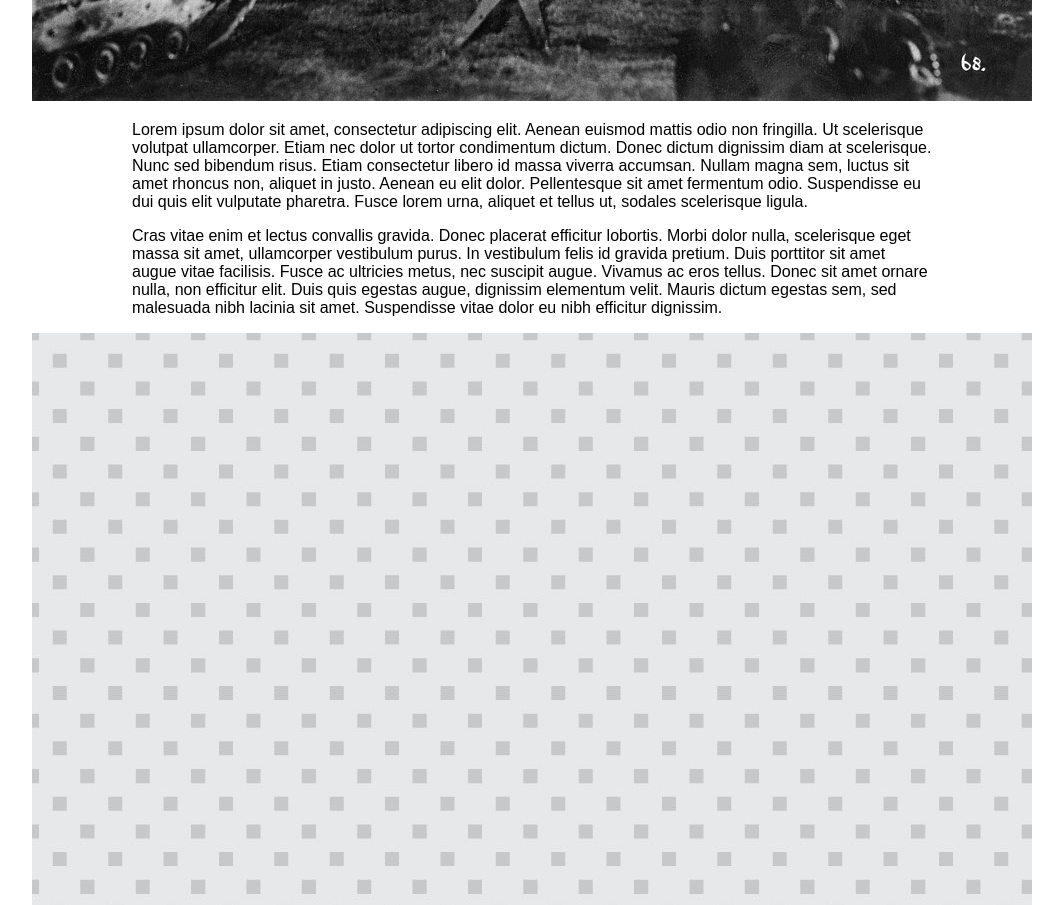
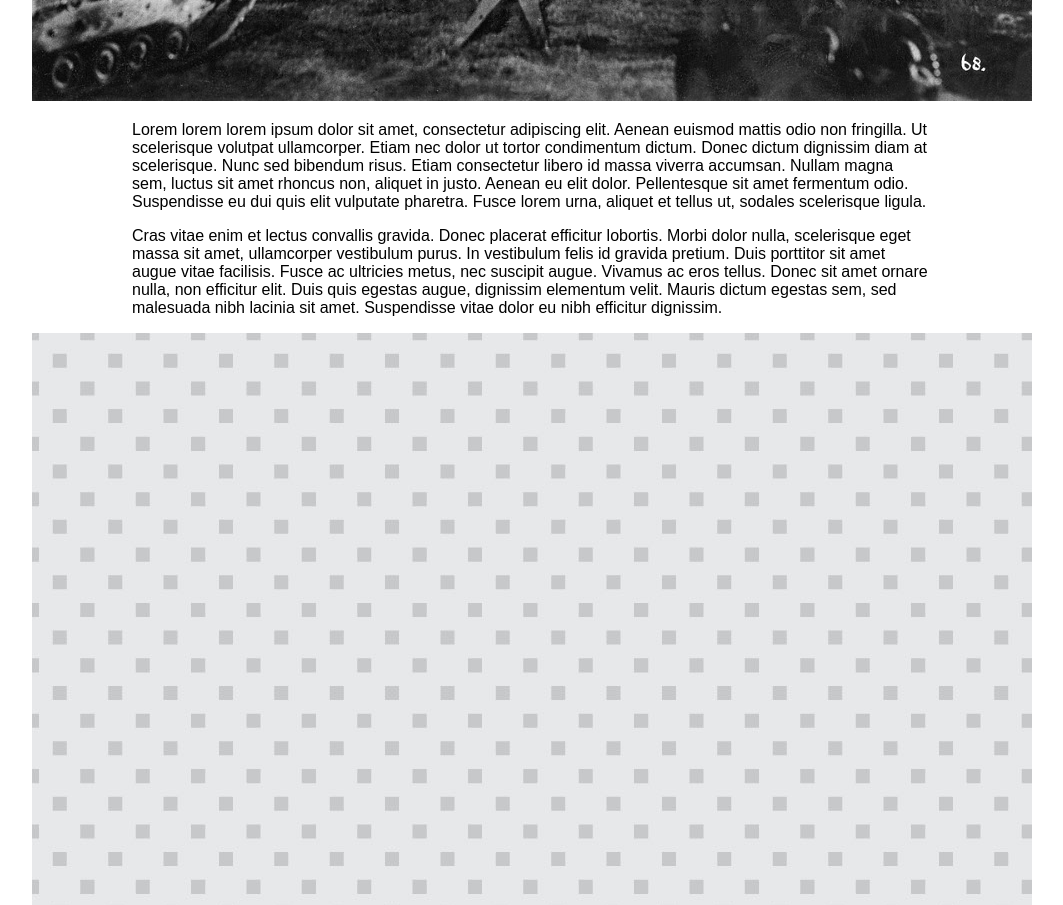
Before and after one commit to osugd224/portfolio, a plain HTML site: page index.html in a window 1280 px wide. Shown: the part 820-1725 px from the top of the page, without its empty margins (108-1171 px from the left). Drawn offline with Linux system fonts and the light colour scheme.

Commit message:
Update index.html

```diff
--- a/index.html
+++ b/index.html
@@ -103,7 +103,7 @@ footer {
 <main><!-- Added an opening and closing < main >; I didn't need to-->
 <img src="links/godzilla.jpg" width="100%" /></main>
     <article><!-- Added an opening and closing < article >; I didn't need to-->
-        <p>Lorem ipsum dolor sit amet, consectetur adipiscing elit. Aenean euismod mattis odio non fringilla. Ut scelerisque volutpat ullamcorper. Etiam nec dolor ut tortor condimentum dictum. Donec dictum dignissim diam at scelerisque. Nunc sed bibendum risus. Etiam consectetur libero id massa viverra accumsan. Nullam magna sem, luctus sit amet rhoncus non, aliquet in justo. Aenean eu elit dolor. Pellentesque sit amet fermentum odio. Suspendisse eu dui quis elit vulputate pharetra. Fusce lorem urna, aliquet et tellus ut, sodales scelerisque ligula.</p>
+        <p>Lorem lorem lorem ipsum dolor sit amet, consectetur adipiscing elit. Aenean euismod mattis odio non fringilla. Ut scelerisque volutpat ullamcorper. Etiam nec dolor ut tortor condimentum dictum. Donec dictum dignissim diam at scelerisque. Nunc sed bibendum risus. Etiam consectetur libero id massa viverra accumsan. Nullam magna sem, luctus sit amet rhoncus non, aliquet in justo. Aenean eu elit dolor. Pellentesque sit amet fermentum odio. Suspendisse eu dui quis elit vulputate pharetra. Fusce lorem urna, aliquet et tellus ut, sodales scelerisque ligula.</p>
         <p>Cras vitae enim et lectus convallis gravida. Donec placerat efficitur lobortis. Morbi dolor nulla, scelerisque eget massa sit amet, ullamcorper vestibulum purus. In vestibulum felis id gravida pretium. Duis porttitor sit amet augue vitae facilisis. Fusce ac ultricies metus, nec suscipit augue. Vivamus ac eros tellus. Donec sit amet ornare nulla, non efficitur elit. Duis quis egestas augue, dignissim elementum velit. Mauris dictum egestas sem, sed malesuada nibh lacinia sit amet. Suspendisse vitae dolor eu nibh efficitur dignissim.</p>
         </article>
     <section>
```
